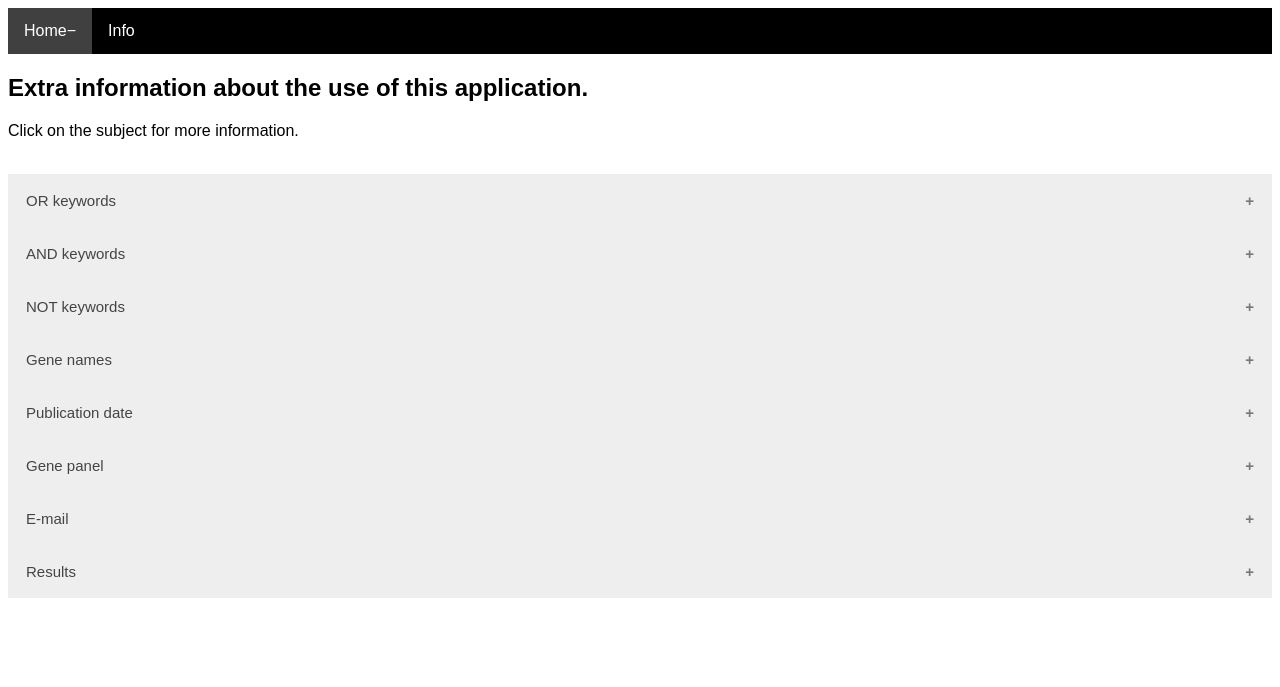
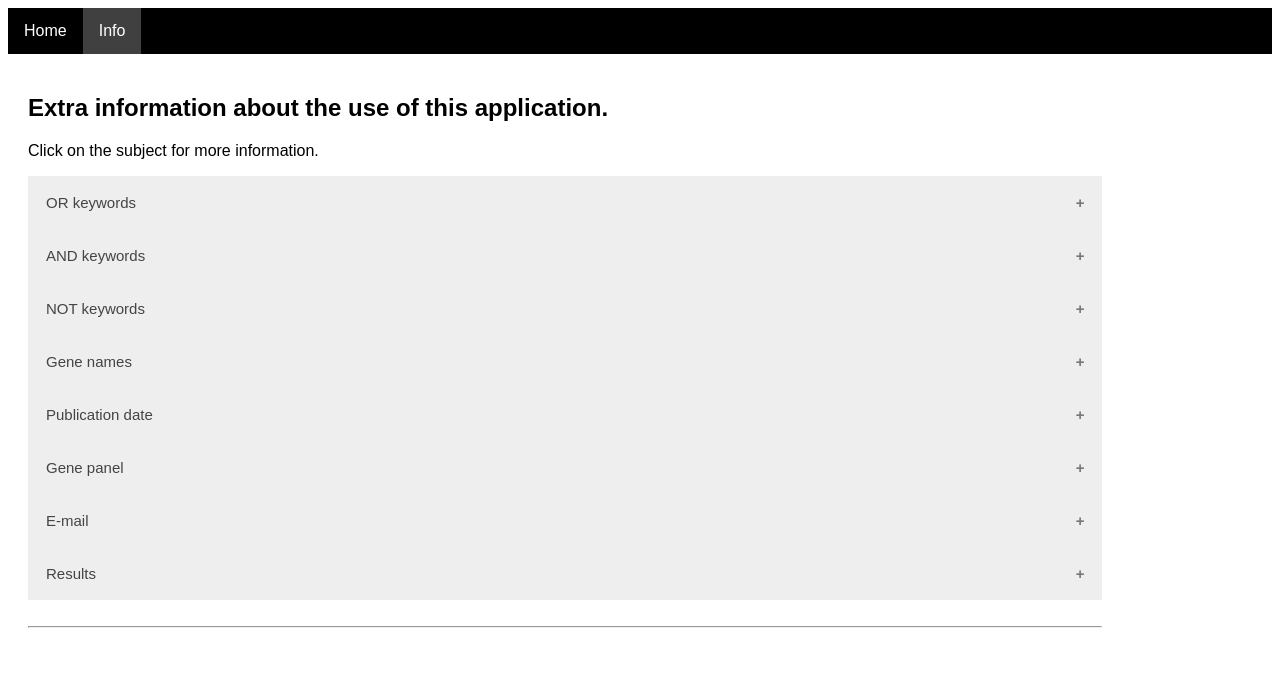
Before and after one commit to LucHengeveld/Blok8Groep8, a Flask app: page /info.html in a window 1280 px wide. Shown: the top 687 px of the page. Run offline with Flask 2, Linux system fonts and the light colour scheme.

Commit message:
Accordion gefixed en query gefixed

```diff
--- a/app.py
+++ b/app.py
@@ -66,11 +66,19 @@ def get_input():
                 gene_panel_dict = {}
                 genes_dict = {}
 
-            or_list2, and_filter2, not_filter2, gene_filter2 = retrieve_data(
-                or_list, and_filter, not_filter, gene_filter)
+            query = make_query(or_list, and_filter, not_filter)
 
-            query = making_query(or_list2, and_filter2, not_filter2,
-                                 gene_filter2)
+            if not query:
+                return render_template("home_error.html",
+                                       or_list=or_list,
+                                       and_filter=and_filter,
+                                       not_filter=not_filter,
+                                       gene_filter=gene_filter,
+                                       date_filter=date_filter,
+                                       genepanel_file_name=genepanel_file_name,
+                                       genepanel_filter=genepanel_filter,
+                                       email=email,
+                                       use_co_occurence=use_co_occurence)
 
             id_list = get_pubmed_ids(query, date_filter)
             pubtator_link = get_pubtator_link(id_list)
@@ -264,119 +272,84 @@ def gene_synonyms(synonyms, gps_list, genes_dict, gene_panel_dict):
     return genes_dict, gene_panel_dict
 
 
-def retrieve_data(or_list, and_filter, not_filter, gene_filter):
+def make_query(or_list, and_filter, not_filter):
     """
-    This function will prepare the different parts of the query.
+    This function creates and returns a query out of the entered keywords.
 
-    :param or_list: The input from get_input.
-    :param and_filter: The input from get_input.
-    :param not_filter: The input from get_input.
-    :param gene_filter: The input from get_input.
+    :param or_list: List with all entered or keywords
+    :param and_filter: String with the entered and keywords
+    :param not_filter: String with the entered not keywords
 
-    :return or_list: List with OR search terms.
-    :return and_fitler: List with AND search terms.
-    :return not_filter: List with NOT search terms.
-    :return gene_filter: List with gene filter search terms.
+    :return query: String with a pubmed search query
     """
-    try:
-        # The or_list will be edited here
-        if or_list is not None:
-            or_list2 = str(or_list)
-            if "['" in or_list2:  # [] gets replaced by ()
-                list_or2 = or_list2.replace("['", "(").replace("']",
-                                                               " [tiab])")
-            if "" not in list_or2:  # Checks if list is empty
-                return
-            or_list2 = list_or2.replace(",", " [tiab] OR")
-            if ' OR ' in or_list2:  # some OR's gets replaced by AND
-                or_list2 = or_list2.replace("' [tiab] OR '", " [tiab]) AND (")
+    # Creates empty string
+    query = ""
+
+    # If the or_list is not empty it adds the values to the query string
+    # Also adds brackets and [tiab]
+    if or_list:
+        for i in range(len(or_list)):
+            if ", " in or_list[i]:
+                keywords = or_list[i].split(", ")
+                for j in range(len(keywords)):
+                    keywords[j] = "(" + str(keywords[j]) + " [tiab])"
+                    if keywords[j] != keywords[-1]:
+                        query += keywords[j] + " OR "
+                    else:
+                        if or_list[i] != or_list[-1]:
+                            query += keywords[j] + " AND "
+                        else:
+                            query += keywords[j]
+            else:
+                if or_list[i] != or_list[-1]:
+                    query += "(" + or_list[i] + " [tiab]) AND "
+                else:
+                    query += "(" + or_list[i] + " [tiab])"
+
+    # If the and_filter is not empty it adds the values to the query
+    # string. Also adds brackets and [tiab]
+    if and_filter:
+        if query:
+            if ", " in and_filter:
+                keywords = and_filter.split(", ")
+                for i in range(len(keywords)):
+                    query += " AND (" + keywords[i] + " [tiab])"
+            else:
+                query += " AND (" + and_filter + " [tiab])"
         else:
-            or_list2 = str(or_list)
+            if ", " in and_filter:
+                keywords = and_filter.split(", ")
+                for i in range(len(keywords)):
+                    if i == 0:
+                        query += "(" + keywords[i] + " [tiab])"
+                    else:
+                        query += " AND (" + keywords[i] + " [tiab])"
+            else:
+                query += "(" + and_filter + " [tiab])"
 
-        # The and_filter list will be edited here
-        if and_filter is not None:
-            and_filter2 = str(and_filter)
-            # Commas get replaced by OR
-            and_filter2 = and_filter2.replace(",", " [tiab] OR")
+    # If the not_filter is not empty it adds the values to the query
+    # string. Also adds brackets and [tiab]
+    if not_filter:
+        if query:
+            if ", " in not_filter:
+                keywords = not_filter.split(", ")
+                for i in range(len(keywords)):
+                    query += " NOT (" + keywords[i] + " [tiab])"
+            else:
+                query += " NOT (" + not_filter + " [tiab])"
         else:
-            and_filter2 = str(and_filter)
+            if ", " in not_filter:
+                keywords = not_filter.split(", ")
+                for i in range(len(keywords)):
+                    if i == 0:
+                        query += "NOT (" + keywords[i] + " [tiab])"
+                    else:
+                        query += " NOT (" + keywords[i] + " [tiab])"
+            else:
+                query += "NOT (" + not_filter + " [tiab])"
 
-        # The not_filter list will be edited here
-        if not_filter is not None:
-            not_filter2 = str(not_filter)
-            # Commas get replaced by NOT
-            not_filter2 = not_filter.replace(",", " [tiab] NOT")
-        else:
-            not_filter2 = str(not_filter)
-
-        # The gene_filter list will be edited here
-        if gene_filter is not None:
-            gene_filter2 = str(gene_filter)
-            # Commas get replaced by OR
-            gene_filter2 = gene_filter.replace(",", " [tiab] OR")
-        else:
-            gene_filter2 = str(gene_filter)
-
-        return or_list2, and_filter2, not_filter2, gene_filter2
-
-    except ValueError:
-        pass
-
-
-def making_query(or_list2, and_filter2, not_filter2, gene_filter2):
-    """
-    This function combines the 4 filters into a query. This
-    query can be used for searching the PubMed in the titel and
-    abstract ([tiab]).
-
-    :param or_list2: List with OR search terms.
-    :param and_filter2: List with AND search terms.
-    :param not_filter2: List with NOT search terms.
-    :param gene_filter2: List with gene filter search terms.
-
-    :return query: Query, made by combining the or_list, and_filter, not_filter
-    and gene_filter.
-    """
-    try:
-        query = []  # Creating empty list
-        if or_list2 != "":  # Query of the or_list added to empty
-            # query list
-            query_or = or_list2
-            query.append(query_or)
-        else:
-            pass
-        if and_filter2 != "":  # Query of the and_filter added to empty
-            # query list
-            query_and = " AND (", and_filter2
-            query_and = str(query_and).replace(" ', '", " ").replace(
-                "'", "").replace(", ", "").replace(")", " [tiab])")
-            query.append(query_and)
-        else:
-            pass
-        if not_filter2 != "":  # Query of the not_filter added to empty
-            # query list
-            query_not = " AND (NOT", not_filter2
-            query_not = str(query_not).replace(" ', '", "").replace(
-                "'", "").replace(",", "").replace(")", " [tiab])")
-            query.append(query_not)
-        else:
-            pass
-        if gene_filter2 != "":  # Query of the gene_filter added to
-            # empty query list
-            query_gene = " AND ", gene_filter2
-            query_gene = str(query_gene).replace("'", "").replace(
-                ", """, "(").replace(")", " [tiab])")
-            query.append(query_gene)
-        else:
-            pass
-
-        # Making the final query
-        query = str(query).replace("', '( ", " ").replace("['", "(") \
-            .replace("']", ")")
-        return query
-
-    except ValueError:
-        pass
+    # Returns the created query
+    return query
 
 
 def get_pubmed_ids(query, date_filter):
@@ -779,7 +752,6 @@ def save_results():
     """
     results = request.form['results']
     results = ast.literal_eval(results)
-    print(results)
     try:
         selected_extension = request.form["file_extension"]
     except:
--- a/static/style.css
+++ b/static/style.css
@@ -35,6 +35,7 @@ li a:hover:not(.active) {
     background-color: #4d4d4d;
     color: white;
 }
+
 table, th, td {
   border: 1px solid black;
   border-collapse: collapse;
--- a/templates/info.html
+++ b/templates/info.html
@@ -19,7 +19,7 @@
               transition: 0.4s;
             }
 
-            .active, .accordion:hover {
+            .activeaccordion, .accordion:hover {
               background-color: #ccc;
             }
 
@@ -31,7 +31,7 @@
               margin-left: 5px;
             }
 
-            .active:after {
+            .activeaccordion:after {
               content: "\2212";
             }
 
@@ -47,13 +47,14 @@
 
     <body>
         <ul>
-            <li><a class="active" href="home.html">Home</a></li>
-            <li><a href="info.html">Info</a></li>
+            <li><a href="home.html">Home</a></li>
+            <li><a class="active" href="info.html">Info</a></li>
         </ul>
 
+        <div style="width:85%;padding:20px;">
             <h2>Extra information about the use of this application.</h2>
             <p>Click on the subject for more information.</p>
-        <br>
+
             <button class="accordion">OR keywords</button>
             <div class="panel">
                 <p>The OR keywords are the keywords of which at least one
@@ -65,8 +66,9 @@
                     button 'Click to remove the last OR input field' which
                     removes the input field that has been added most
                     recently.
-                <b>Only one OR field is mandatory.</b>
-                <br><br></p>
+                    <b>Only one OR field or AND field is mandatory.</b>
+                    <br><br>
+                </p>
             </div>
 
             <button class="accordion">AND keywords</button>
@@ -75,7 +77,9 @@
                     in the PubMed articles. The AND keywords can be added
                     in the AND input field. The keywords have to be
                     separated by commas.
-                This field is <b>not</b> mandatory. <br><br></p>
+                    <b>Only one OR field or AND field is mandatory.</b>
+                    <br><br>
+                </p>
             </div>
 
             <button class="accordion">NOT keywords</button>
@@ -84,16 +88,20 @@
                     to be in the PubMed articles. The NOT keywords can be
                     added in the NOT input field. The keywords have to be
                     separated by commas. This field is <b>not</b> mandatory.
-                <br><br></p>
+                    <br><br>
+                </p>
             </div>
 
             <button class="accordion">Gene names</button>
             <div class="panel">
                 <p>The gene names are the names of the genes that will be
                     searched for in the PubMed articles.
-                The gene names can added in the gene names input field.
-                The genes have to be separated by commas. This field is
-                <b>not</b> mandatory. <br><br></p>
+                    The gene names can be added in the gene names input field.
+                    The genes have to be separated by commas. If a value is
+                    added, it will only show this gene in the results table.
+                    This field is <b>not</b> mandatory.
+                    <br><br>
+                </p>
             </div>
 
             <button class="accordion">Publication date</button>
@@ -105,7 +113,8 @@
                     articles will be searched. If there is
                     <b>no publication date</b> given, all the results
                     will be shown. When there are no results after a
-                certain date, there will be an error.<br><br></p>
+                    certain date, it will say "No results found".<br><br>
+                </p>
             </div>
 
             <button class="accordion">Gene panel</button>
@@ -113,20 +122,25 @@
                 <p>The gene panel selection are the names of the gene
                     panels that will be compared with the genes that have
                     been found. The excluding of gene panels
-                have to be separated by commas.
-                The gene panels can be added in the gene panel input
-                field. The gene panel file has to be an <b>Excel
-                    file</b>, so any gene panel could be implemented.
+                    have to be separated by commas. The gene panels can be
+                    added in the gene panel input field. The gene panel file
+                    has to be an <b>Excel file</b>. The gene column in the
+                    excel file must be named "Symbol_HGNC", the gene
+                    synonyms column must be named "Aliases" and the genepanel
+                    column must be named "GenePanel".
                     There will occur an error when it's not an Excel file.
-                <br><br></p>
+                    <br><br>
+                </p>
             </div>
 
             <button class="accordion">E-mail</button>
             <div class="panel">
-            <p>An e-mail has to be added for NCBI to send an e-mail
-                to in case of overloading. The e-mail can be added in
+                <p>An e-mail adress can be added for the NCBI tools incase it
+                    overloads. The e-mail can be added in
                     the e-mail input field. This field is <b>not</b>
-                mandatory, but it could be very helpful.
+                    mandatory, but if you are overloading NCBI they
+                    will send you an e-mail instead of blocking the
+                    IP-adress.
                     <br><br></p>
             </div>
 
@@ -138,10 +152,11 @@
                     be shown with the found genes, the title of the
                     PubMed article with a link to that article, the
                     publication date and potentially the gene panels the
-                gene is in. <b>The article and genes with the highest
-                    relevance score will be shown on top</b>. The results can
-                be converted to a file by selecting one of the file
-                extensions and clicking the button 'Save results'.</p>
+                    gene is in. The article and genes with the highest
+                    relevance score will be shown on top. The results can
+                    be downloaded as a file by selecting one of the file
+                    extensions and clicking the button 'Save results'.
+                </p>
             </div>
 
             <script>
@@ -150,7 +165,7 @@
 
             for (i = 0; i < acc.length; i++) {
               acc[i].addEventListener("click", function() {
-            this.classList.toggle("active");
+                this.classList.toggle("activeaccordion");
                 var panel = this.nextElementSibling;
                 if (panel.style.maxHeight) {
                   panel.style.maxHeight = null;
@@ -160,6 +175,7 @@
               });
             }
             </script>
-
+            <br><hr>
+        </div>
     </body>
 </html>
```
Lines whose indentation alone changed are shown as unchanged.
